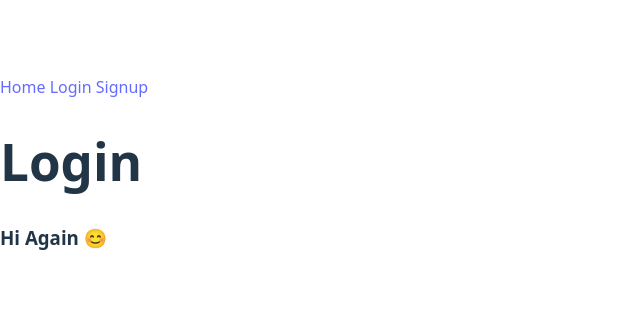
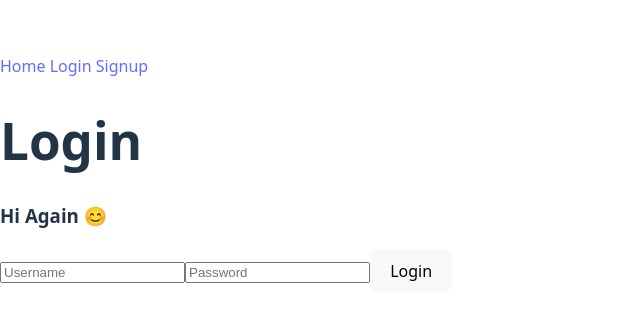
Before and after one commit to RaghadAbdullah-maker/nature-sound-recorder-frontend, a React (Vite) app: page /login in a window 1280 px wide. Shown: the part 227-548 px from the top of the page, without its empty margins (0-640 px from the left). Built offline with nearby package versions, Linux system fonts and the light colour scheme; no server answers.

Commit message:
construct Login Page with form to insert user username and password

```diff
--- a/src/pages/Login.jsx
+++ b/src/pages/Login.jsx
@@ -54,7 +54,31 @@ function Login() {
       <h3>Hi Again 😊 </h3>
 
 
+      <form onSubmit={handleSubmit}>
 
+        <input
+          type="text"
+          name="username"
+          placeholder="Username"
+          value={formData.username}
+          onChange={handleChange}
+          required
+        />
+
+        <input
+          type="password"
+          name="password"
+          placeholder="Password"
+          value={formData.password}
+          onChange={handleChange}
+          required
+        />
+
+        <button type="submit">Login</button>
+
+        {error && <p>{error}</p>}
+
+      </form>
     </div>
   )
 }
```
